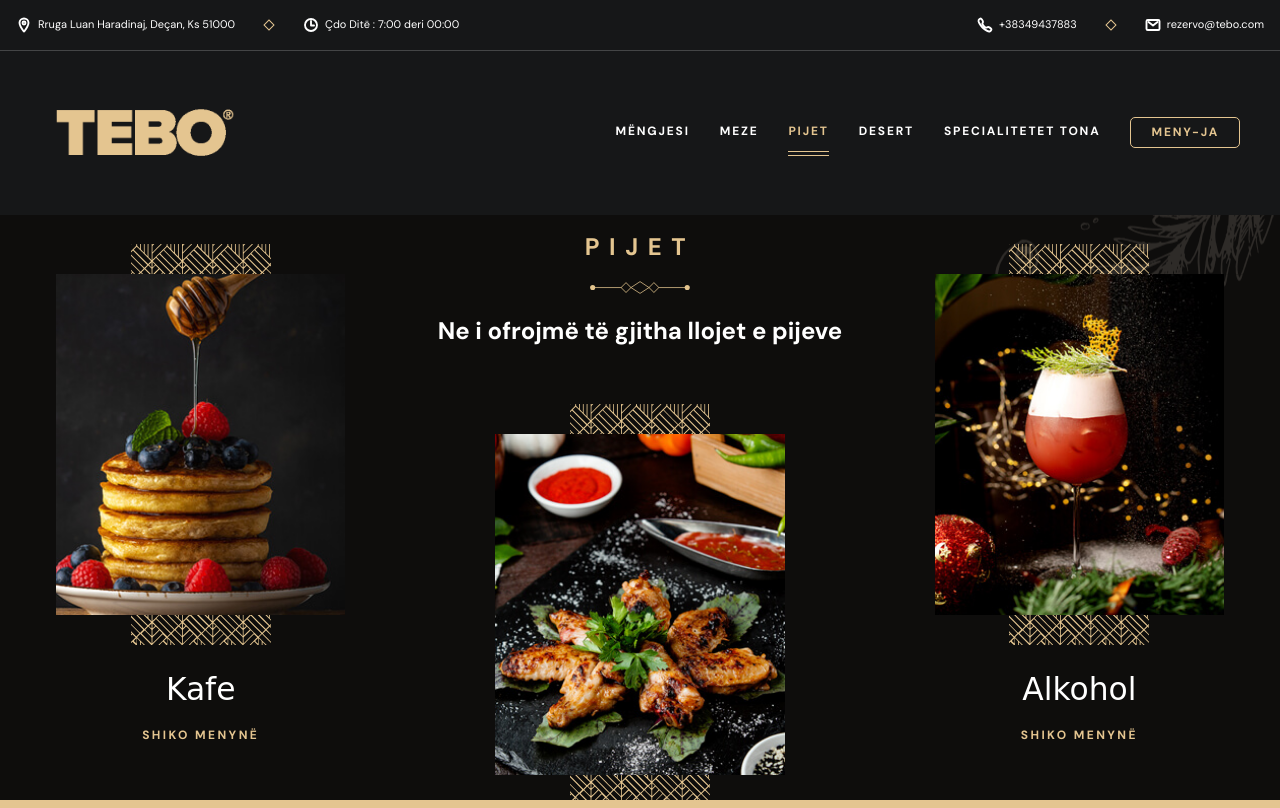
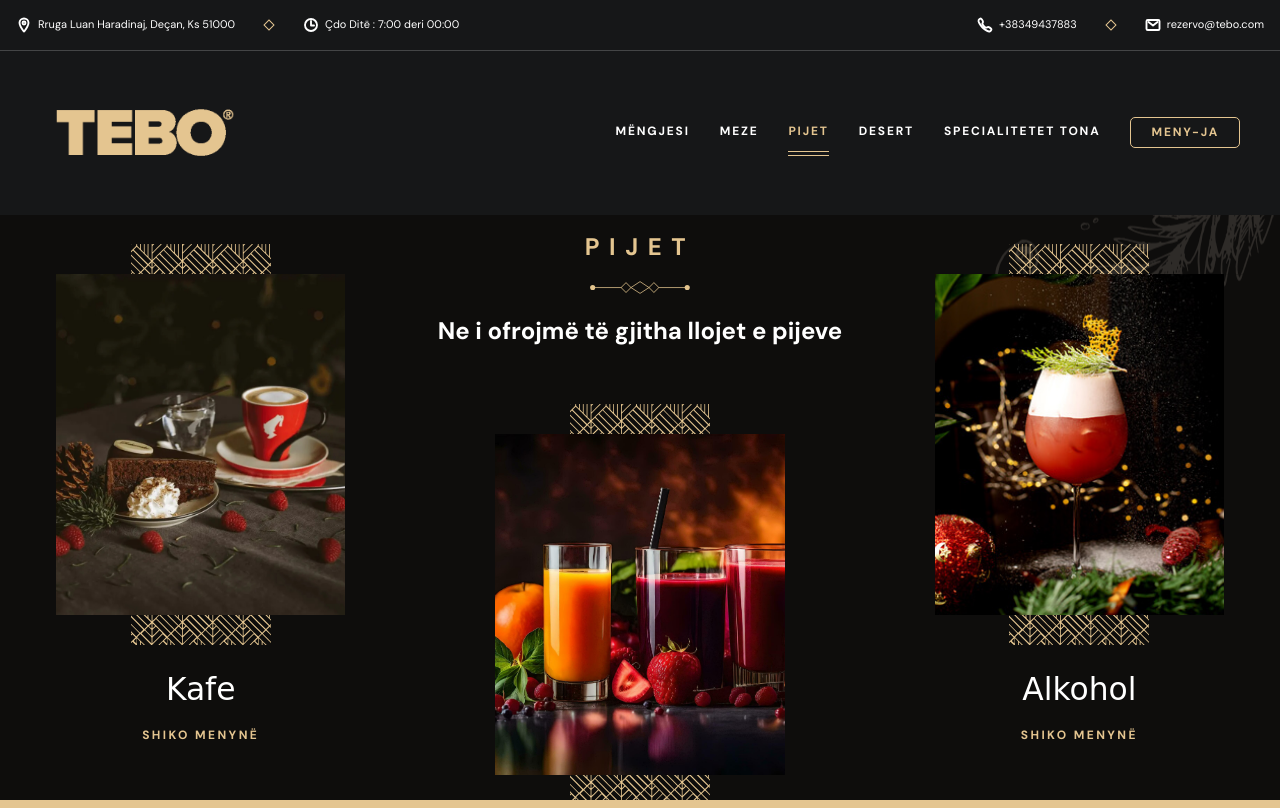
Before and after one commit to Temal1/TeBoRestaurant, a plain HTML site: page meny-ja/pije.html in a window 1280 px wide. Shown: the top 808 px of the page. Drawn offline with nearby package versions, Linux system fonts and the light colour scheme; a web font is replaced by a local one.

Commit message:
TeBo
Restaurant

```diff
--- a/meny-ja/pije.html
+++ b/meny-ja/pije.html
@@ -179,7 +179,7 @@
           <div class="service-card">
             <a href="#" class="has-before hover:shine">
               <figure class="card-banner img-holder" style="--width: 285; --height: 336;">
-                <img src="../assets/images/service-1.jpg" width="285" height="336" loading="lazy" alt="Kafe"
+                <img src="../assets/images/kafelogoback.jpg" width="285" height="336" loading="lazy" alt="Kafe"
                   class="img-cover">
               </figure>
             </a>
@@ -196,7 +196,7 @@
           <div class="service-card">
             <a href="#" class="has-before hover:shine">
               <figure class="card-banner img-holder" style="--width: 285; --height: 336;">
-                <img src="../assets/images/service-2.jpg" width="285" height="336" loading="lazy" alt="Lëngje"
+                <img src="../assets/images/lengjetfotoback.jpg" width="285" height="336" loading="lazy" alt="Lëngje"
                   class="img-cover">
               </figure>
             </a>
@@ -230,7 +230,7 @@
           <div class="service-card">
             <a href="#" class="has-before hover:shine">
               <figure class="card-banner img-holder" style="--width: 285; --height: 336;">
-                <img src="../assets/images/service-1.jpg" width="285" height="336" loading="lazy" alt="Coctailmealcohol"
+                <img src="../assets/images/coctailmealkoholfotoback.jpg" width="285" height="336" loading="lazy" alt="Coctailmealcohol"
                   class="img-cover">
               </figure>
             </a>
@@ -247,7 +247,7 @@
           <div class="service-card livrit">
             <a href="#" class="has-before hover:shine">
               <figure class="card-banner img-holder" style="--width: 285; --height: 336;">
-                <img src="../assets/images/service-2.jpg" width="285" height="336" loading="lazy" alt="Coctailpaalkohol"
+                <img src="../assets/images/coctailpaalcfotoback.jpg" width="285" height="336" loading="lazy" alt="Coctailpaalkohol"
                   class="img-cover">
               </figure>
             </a>
@@ -264,7 +264,7 @@
           <div class="service-card">
             <a href="#" class="has-before hover:shine">
               <figure class="card-banner img-holder" style="--width: 285; --height: 336;">
-                <img src="../assets/images/service-1.jpg" width="285" height="336" loading="lazy" alt="FreshJuice"
+                <img src="../assets/images/freshjuicefotoback.jpg" width="285" height="336" loading="lazy" alt="FreshJuice"
                   class="img-cover">
               </figure>
             </a>
```
Also changed, not shown: assets/images/cheesecakefotoback.jpg (added), assets/images/coctailmealkoholfotoback.jpg (added), assets/images/coctailpaalcfotoback.jpg (added), assets/images/freshjuicefotoback.jpg (added), assets/images/lengjetfotoback.jpg (added), assets/images/snickerfotoback.jpg (added), assets/images/tiramisubackfoto.jpg (added).
